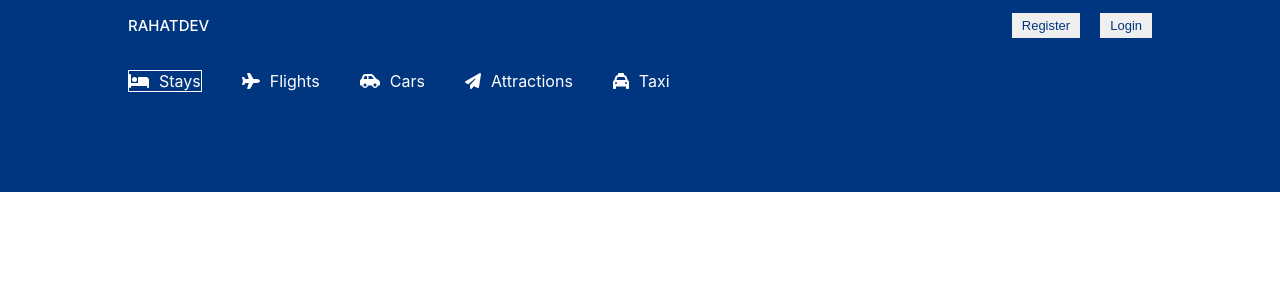
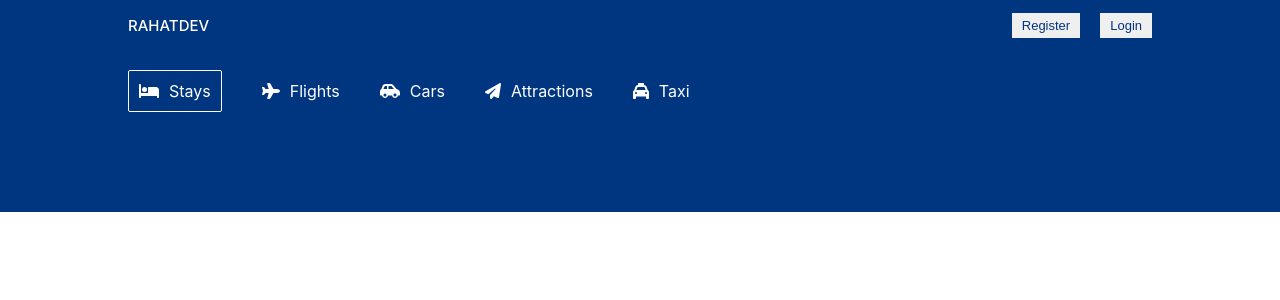
Before and after one commit to bellicose77/booking-app-clientside, a React (Create React App) app: page / in a window 1280 px wide. Shown: the top 300 px of the page. Built offline with nearby package versions, Linux system fonts and the light colour scheme.

Commit message:
header section

```diff
--- a/src/components/Header/Header.css
+++ b/src/components/Header/Header.css
@@ -20,4 +20,6 @@ gap:40px;
 }
 .headerListItem.active{
     border: 1px solid white;
+    padding: 10px;
+    border-radius: 2px;
 }
```
